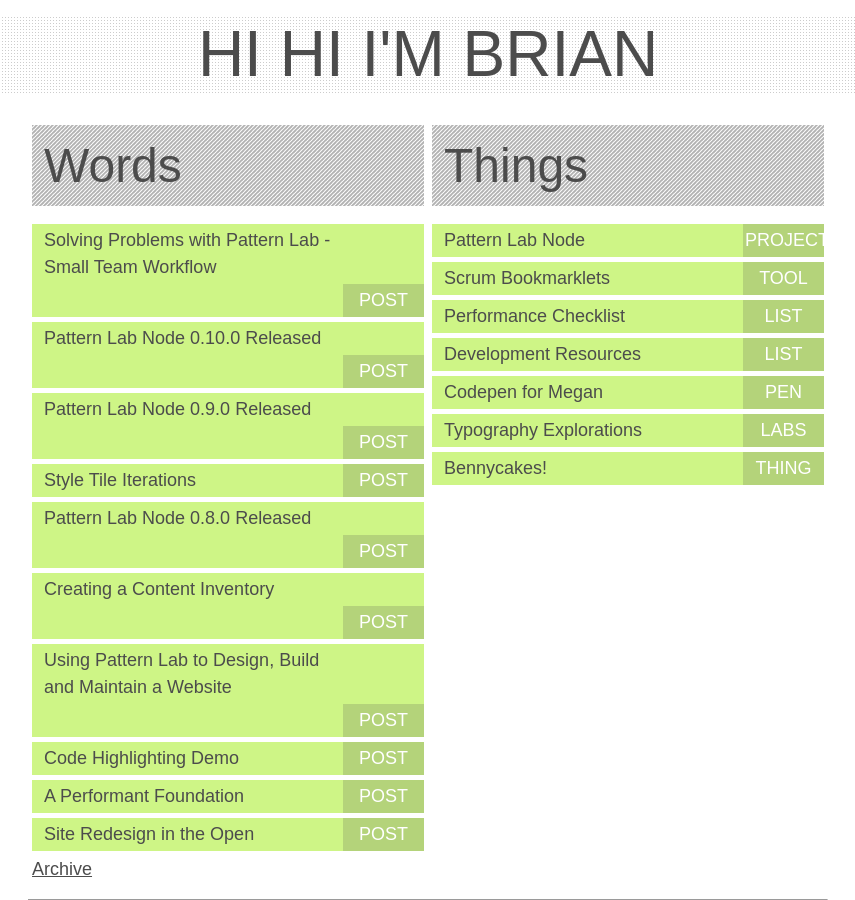
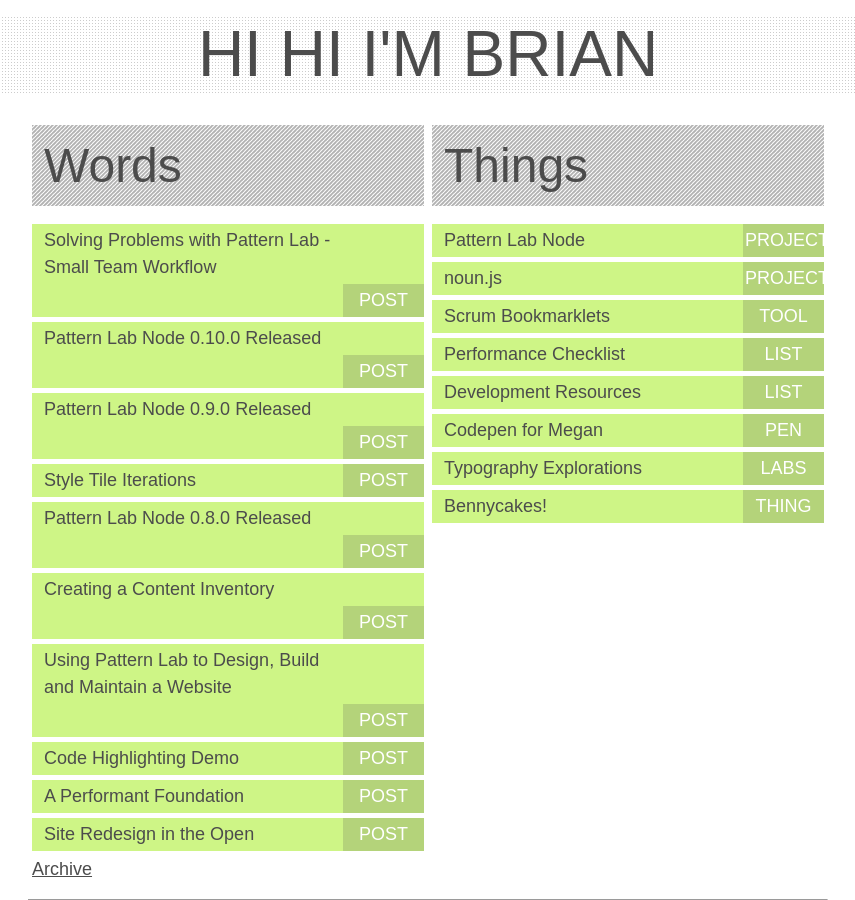
Before and after one commit to bmuenzenmeyer/bmuenzenmeyer.github.io, a Jekyll site: the page built from index.html, in a window 1280 px wide and 900 px high. Shown: the whole window, without its empty margins (212-1067 px from the left). Built offline with Jekyll 4.4.1, drawn with Linux system fonts in a browser that asks for light colours; the list of posts is cut into pages by our own code.

Commit message:
add noun.js link

```diff
--- a/index.html
+++ b/index.html
@@ -18,6 +18,7 @@
   <h2 class="subheading">Things</h2>
   <ul class="list">
     <li class="post"><a href="https://github.com/pattern-lab/patternlab-node">Pattern Lab Node</a><span>Project</span></li>
+    <li class="post"><a href="http://s.codepen.io/bmuenzenmeyer/debug/KdYKvB">noun.js</a><span>Project</span></li>
     <li class="post"><a href="https://bmuenzenmeyer.github.io/scrum">Scrum Bookmarklets</a><span>Tool</span></li>
     <li class="post"><a href="https://bmuenzenmeyer.github.io/performance">Performance Checklist</a><span>List</span></li>
     <li class="post"><a href="https://github.com/bmuenzenmeyer/Development-Resources">Development Resources</a><span>List</span></li>
```
